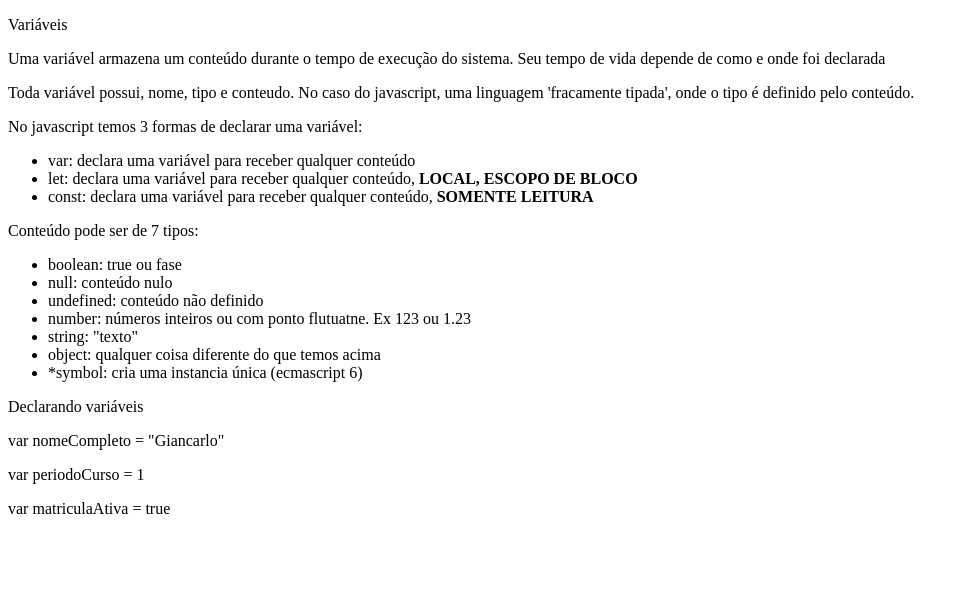
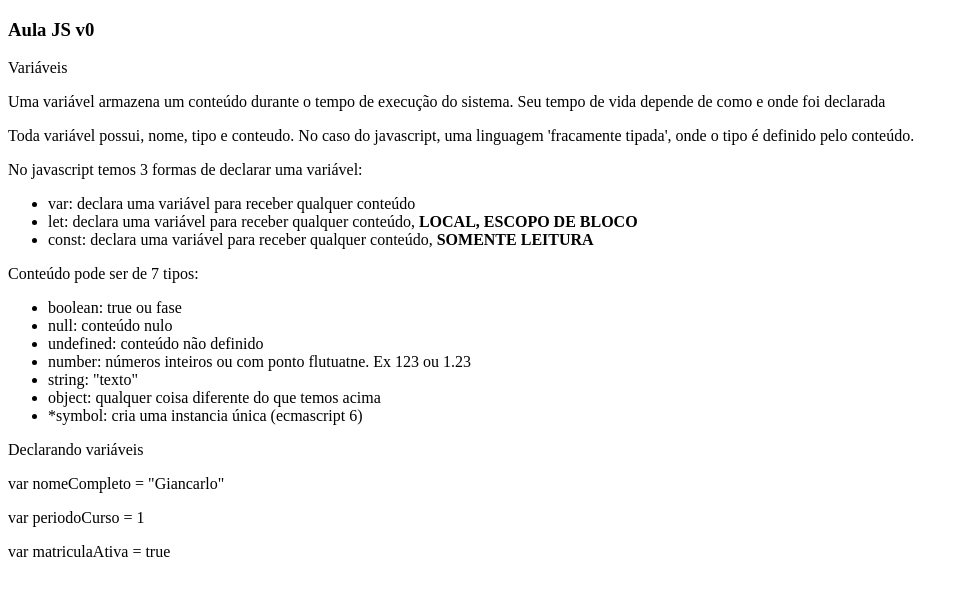
Before and after one commit to giandba/dev-web-js, a plain HTML site: page index.html in a window 1280 px wide. Shown: the whole page, without its empty margins (0-969 px from the left). Drawn offline with Linux system fonts and the light colour scheme.

Commit message:
adiciona tag h3

```diff
--- a/index.html
+++ b/index.html
@@ -7,6 +7,7 @@
     <title>Javascript</title>
 </head>
 <body>
+    <h3>Aula JS v0</h3>
     <p>Variáveis</p>
     <p>Uma variável armazena um conteúdo durante o tempo de execução do sistema. Seu tempo de vida depende de como e onde foi declarada</p>
     <p>Toda variável possui, nome, tipo e conteudo. No caso do javascript, uma linguagem 'fracamente tipada', onde o tipo é definido pelo conteúdo.</p>
```
